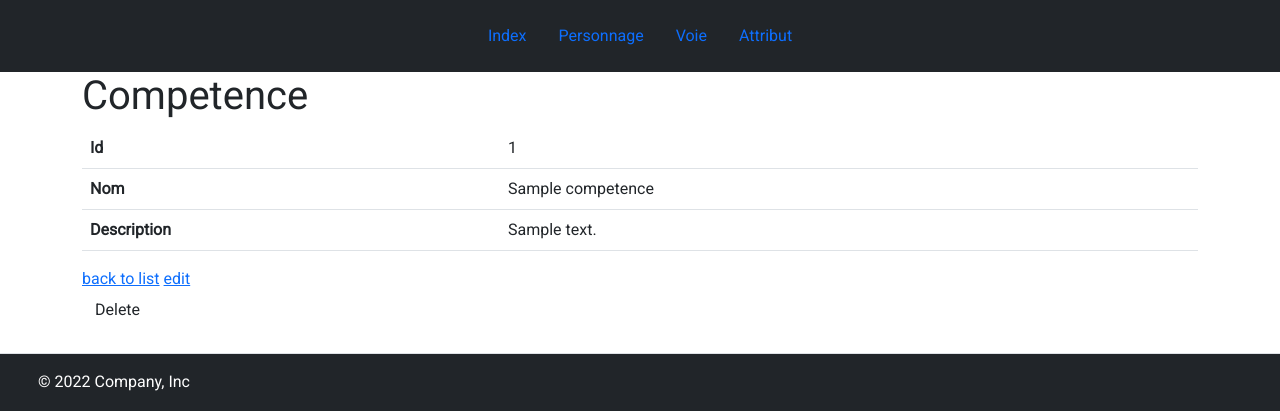
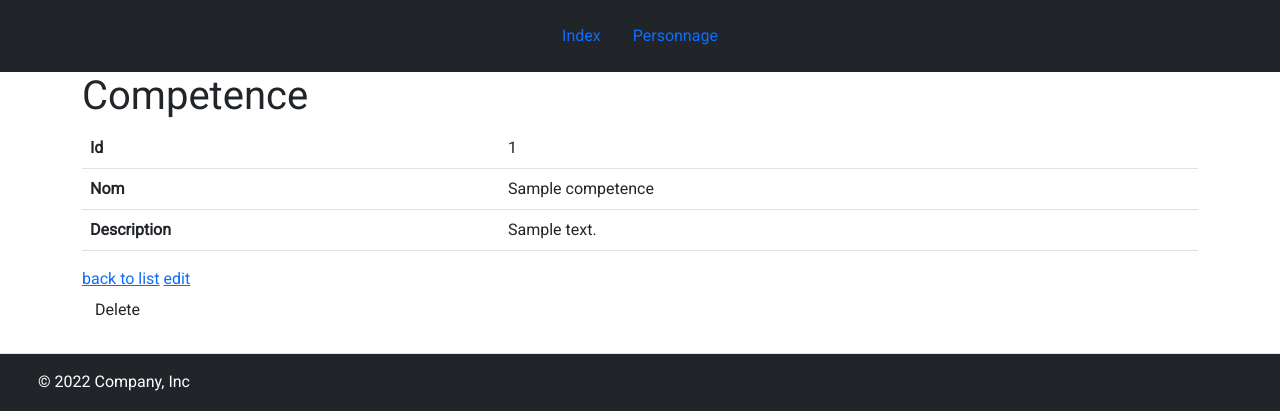
Before and after one commit to Dimi-Sama/PomPomExpress, a Symfony app: template templates/competence/show.html.twig in a window 1280 px wide. Shown: the top 420 px of the page. Run offline with Twig, Linux system fonts and the light colour scheme; the template is opened without the code that fills it: most values are stand-ins (such as "Sample title", 1, 10 or a date in 2020); some libraries are stand-ins or nearby versions.

Commit message:
fix base.html.twig

```diff
--- a/templates/base.html.twig
+++ b/templates/base.html.twig
@@ -29,15 +29,8 @@
 						<a href="{{ path("index") }}" class="nav-link {% if app.request.get('_route') == 'app_voie_index' %} active{% endif %}">Index</a>
 					</li>
 					<li class="nav-item ">
-						<a href="{{ path("app_personnage_index") }}" class="nav-link {% if app.request.get('_route') == 'app_voie_index' %} active{% endif %}">Personnage</a>
+						<a href="{{ path("public_personnage") }}" class="nav-link {% if app.request.get('_route') == 'public_personnage' %} active{% endif %}">Personnage</a>
 					</li>
-					<li class="nav-item ">
-						<a href="{{ path("app_voie_index") }}" class="nav-link {% if app.request.get('_route') == 'app_voie_index' %} active{% endif %}">Voie</a>
-					</li>
-					<li class="nav-item ">
-						<a href="{{ path("app_attribut_index") }}" class="nav-link {% if app.request.get('_route') == 'app_voie_index' %} active{% endif %}">Attribut</a>
-					</li>
-
 
 				</ul>
 
```
